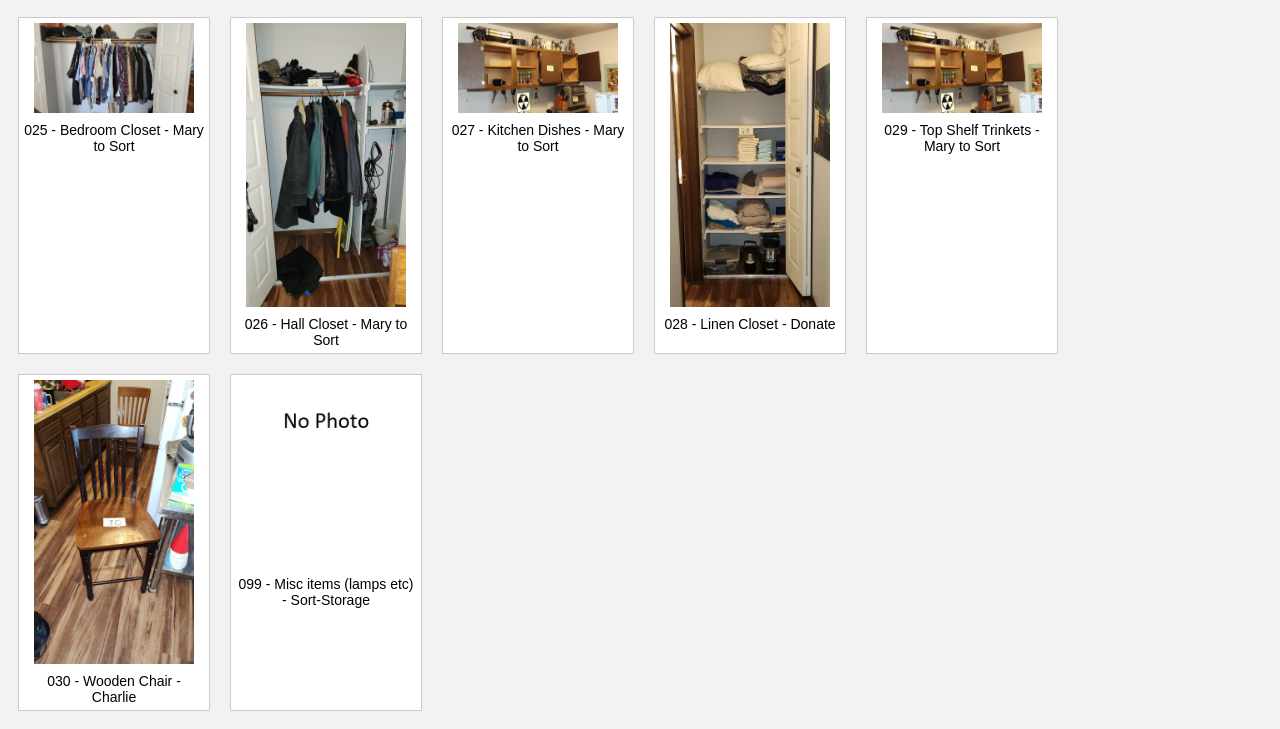
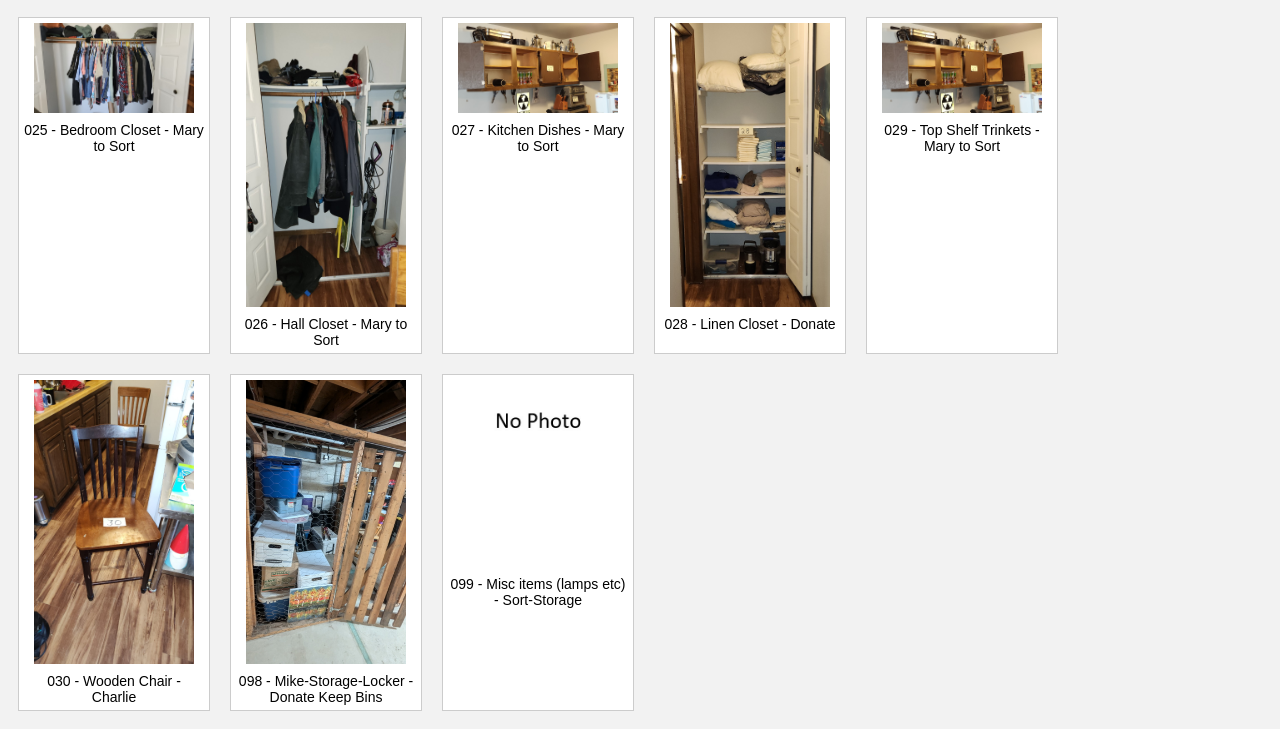
Before and after one commit to ceo1776/inventory-catalog, a plain HTML site: page index.html in a window 1280 px wide. Shown: the part 1827-2556 px from the top of the page. Drawn offline with Linux system fonts and the light colour scheme.

Commit message:
Update index.html
Added #98 Mike Storage Locker

```diff
--- a/index.html
+++ b/index.html
@@ -83,7 +83,9 @@ h1 {
 <div class="card"><a href="photos/028.jpg"><img src="photos/028.jpg"></a><div class="title">028 - Linen Closet - Donate</div></div>
 <div class="card"><a href="photos/029.jpg"><img src="photos/029.jpg"></a><div class="title">029 - Top Shelf Trinkets - Mary to Sort</div></div>
 <div class="card"><a href="photos/030.jpg"><img src="photos/030.jpg"></a><div class="title">030 - Wooden Chair - Charlie</div></div>
+<div class="card"><a href="photos/098.jpg"><img src="photos/098.jpg"></a><div class="title">098 - Mike-Storage-Locker - Donate Keep Bins</div></div>
 <div class="card"><a href="photos/099.jpg"><img src="photos/099.jpg"></a><div class="title">099 - Misc items (lamps etc) - Sort-Storage</div></div>
+
 
 
 <!-- END AUTO-GENERATED BLOCK FROM EXCEL -->
```
